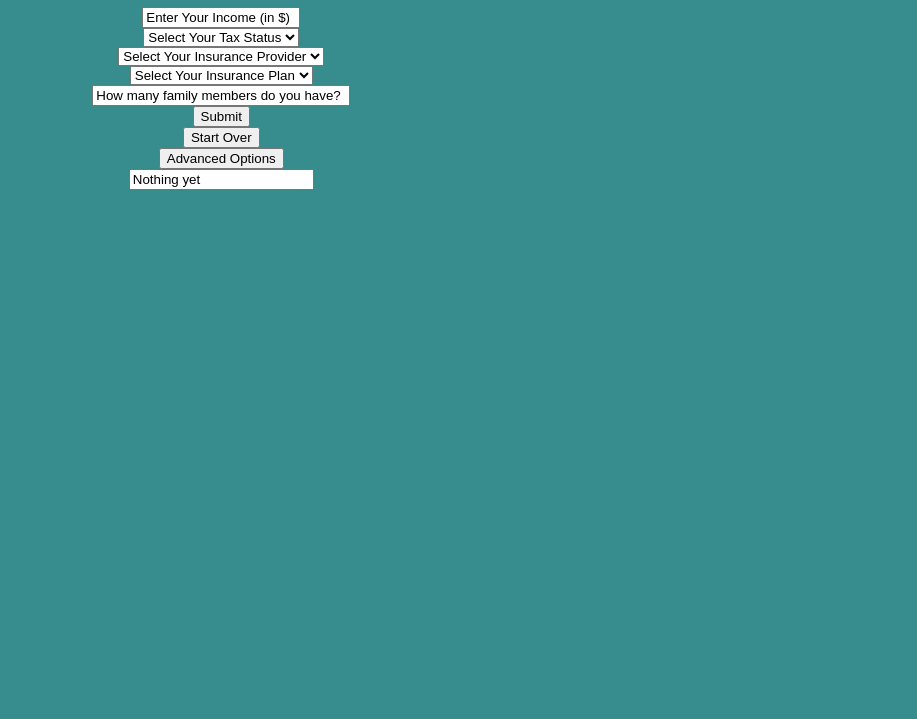
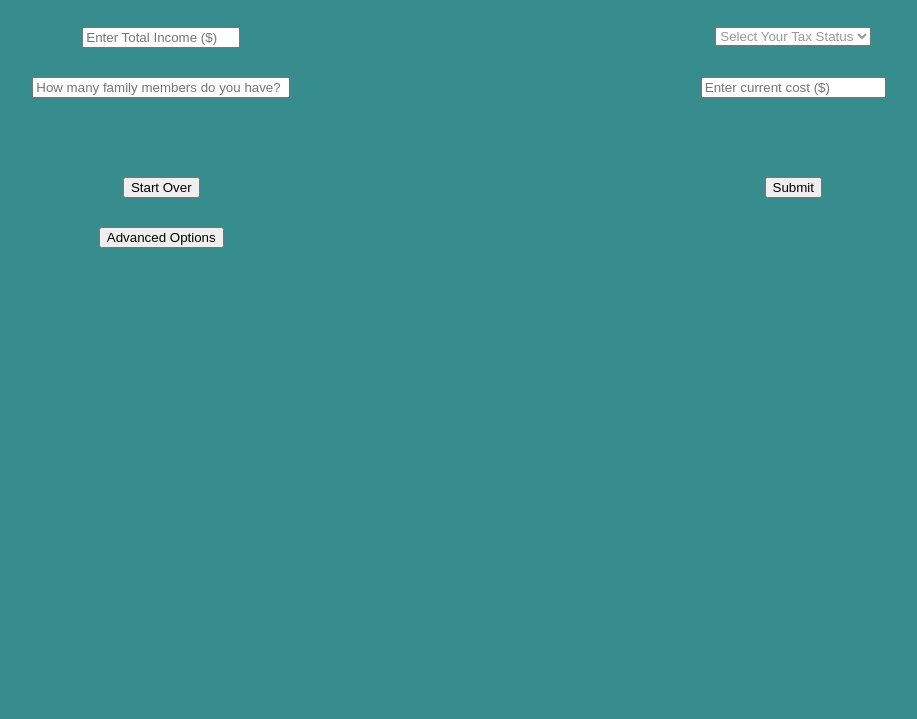
Before and after one commit to ajohn25/health-app, a plain HTML site: page index.html in a window 1280 px wide. Shown: the part 81-800 px from the top of the page, without its empty margins (181-1098 px from the left). Drawn offline with Linux system fonts and the light colour scheme.

Commit message:
Error fixing

```diff
--- a/index.html
+++ b/index.html
@@ -7,7 +7,6 @@
 
     <body>
 
-    <main-view>
 
 
         <h1>HealthCare Calculator</h1>
@@ -21,48 +20,48 @@
         <script src="main.js"></script>
 
             <div id="income_input" >
-            <input id = "text_income_input" type="textarea" style = "width:150px;"  onClick="SelectAll('text_income_input');" value="Enter Your Income (in $)">
+            <input id = "income_text" type= "number" style = "width:150px;"   placeholder="Enter Total Income ($)">
 
             </div>
 
             <div id="status_input">
-                <select id="status_select">
-                    <option value="Select Your Tax Status">Select Your Tax Status</option>
-                    <option value="Single">Red</option>
-                    <option value="Married">Blue</option>
-                    <option value="Head of Household">United</option>
-                    <option value="Other">Other</option>
+                <select required id="status_select">
+                    <option value="" disabled selected>Select Your Tax Status</option>
+                    <option value="1">Red</option>
+                    <option value="2">Blue</option>
+                    <option value="3">United</option>
+                    <option value="999">Other</option>
                 </select>
             </div>
 
-            <div id="insurance_input">
+            <div id="insurance_input" style = "display: none">
 
                 <select id="providers_select">
-                    <option value="Select Your Insurance Provider">Select Your Insurance Provider</option>
-                    <option value="Red">Red</option>
-                    <option value="Blue">Blue</option>
-                    <option value="United">United</option>
-                    <option value="Other">Other</option>
+                    <option value="" disabled selected>Select Your Insurance Provider</option>
+                    <option value="1">Red</option>
+                    <option value="2">Blue</option>
+                    <option value="3">United</option>
+                    <option value="999">Other</option>
                 </select>
 
             </div>
 
-            <div id="plan_input">
+            <div id="plan_input" style = "display: none">
 
                 <select id="plans_select">
-                    <option value="Select Your Insurance Plan">Select Your Insurance Plan</option>
-                    <option value="Red">Red</option>
-                    <option value="Blue">Blue</option>
-                    <option value="United">United</option>
-                    <option value="Other">Other</option>
+                    <option value="" disabled selected>Select Your Insurance Plan</option>
+                    <option value="1">Red</option>
+                    <option value="2">Blue</option>
+                    <option value="3">United</option>
+                    <option value="999">Other</option>
                 </select>
 
             </div>
 
             <div id="fam_input">
 
-                <input id = "text_fam_input" type="textarea" onClick="SelectAll('text_fam_input');"
-                    style ="width:250px;" value="How many family members do you have?">
+                <input id = "fam_text" type= "text"
+                    style ="width:250px;" placeholder ="How many family members do you have?">
 
             </div>
 
@@ -80,14 +79,9 @@
                 <button onclick="toggleAdvanced()"> Advanced Options </button>
             </div>
 
-            <div id = "placeholder">
-                <input id = "placeholder_input" type="textarea"  value="Nothing yet">
+            <div id = "cost_input">
+                <input id = "cost_text" type= "number"  placeholder="Enter current cost ($)">
             </div>
-
-            <div id = "advanced1">
-                <input id = "advanced1_input" type="textarea" style = "display: none;" value ="Advanced 1">
-            </div>
-
 
 
             <div id = "restart_button" style = "display: none;">
@@ -124,6 +118,5 @@
 
 
 
-    </main-view>
     </body>
 </html>
--- a/main.css
+++ b/main.css
@@ -55,13 +55,13 @@ div[id="submit"] {
 }
 
 div[id="insurance_input"] {
-    grid-area: input3;
+    grid-area: input5;
     text-align: center;
 
 }
 
 div[id="plan_input"] {
-    grid-area: input4;
+    grid-area: input6;
     text-align: center;
 
 }
@@ -78,8 +78,8 @@ div[id="advanced_button"] {
 
 }
 
-div[id="placeholder"] {
-    grid-area: input6;
+div[id="cost_input"] {
+    grid-area: input4;
     text-align: center;
 }
 
@@ -89,7 +89,7 @@ div[id="advanced1"] {
 }
 
 div[id="fam_input"] {
-    grid-area: input5;
+    grid-area: input3;
     text-align: center;
 }
 
@@ -99,15 +99,27 @@ div[id="restart_button"] {
 }
 
 div[id ="plan_spacer_left"]{
-    grid-area: input3;
+    grid-area: input5;
     display: grid;
     grid-template:
        "plan1 plan2" ;
 }
 
 div[id ="plan_spacer_right"]{
-    grid-area: input4;
+    grid-area: input6;
     display: grid;
     grid-template:
        "plan3 plan4" ;
 }
+
+
+select,
+select option {
+  color: #000000;
+}
+
+
+select:invalid,
+select option[value=""] {
+  color: #999999;
+}
--- a/main.js
+++ b/main.js
@@ -1,26 +1,25 @@
 
 function clearInputs()
 {
-    document.getElementById("text_income_input").value = "Enter Your Income (in $)"
+    document.getElementById("income_text").value = "Enter Your Income (in $)"
     document.getElementById("statii").value = "Select Your Tax Status"
     document.getElementById("provs").value = "Select Your Insurance Provider"
     document.getElementById("plans").value = "Select Your Insurance Plan"
-    document.getElementById("text_fam_input").value = "How many family members do you have?"
+    document.getElementById("fam_text").value = "How many family members do you have?"
 
 }
 
 function hideSubmit()
 {
-    document.getElementById("text_income_input").style.display = "none";
+    document.getElementById("income_input").style.display = "none";
     document.getElementById("status_select").style.display = "none";
     document.getElementById("providers_select").style.display = "none";
     document.getElementById("plans_select").style.display = "none";
-    document.getElementById("text_fam_input").style.display = "none";
-    document.getElementById("placeholder").style.display = "none";
+    document.getElementById("fam_input").style.display = "none";
+    document.getElementById("cost_input").style.display = "none";
     document.getElementById("clear").style.display = "none";
     document.getElementById("submit").style.display = "none";
     document.getElementById("advanced_button").style.display = "none";
-    document.getElementById("advanced1").style.display = "none";
     document.getElementById("results_headline").style.display = "inline-block";
     document.getElementById("restart_button").style.display = "inline-block";
     document.getElementById("results_headline").style.display = "inline-block";
@@ -33,16 +32,13 @@ function hideSubmit()
 
 function hideRestart()
 {
-    document.getElementById("text_income_input").style.display = "inline-block";
+    document.getElementById("income_input").style.display = "inline-block";
     document.getElementById("status_select").style.display = "inline-block";
-    document.getElementById("providers_select").style.display = "inline-block";
-    document.getElementById("plans_select").style.display = "inline-block";
-    document.getElementById("text_fam_input").style.display = "inline-block";
-    document.getElementById("placeholder").style.display = "inline-block";
+    document.getElementById("fam_input").style.display = "inline-block";
+    document.getElementById("cost_text").style.display = "inline-block";
     document.getElementById("clear").style.display = "inline-block";
     document.getElementById("submit").style.display = "inline-block";
     document.getElementById("advanced_button").style.display = "inline-block";
-    document.getElementById("advanced1").style.display = "inline-block";
     document.getElementById("results_headline").style.display = "none";
     document.getElementById("restart_button").style.display =  "none";
     document.getElementById("results_headline").style.display = "none";
@@ -54,9 +50,10 @@ function hideRestart()
 }
 
 function toggleAdvanced() {
-    var inCheck = document.getElementById("advanced1_input");
-    if (inCheck.style.display === "inline-block") inCheck.style.display = "none";
-    else inCheck.style.display = "inline-block";
+    var inCheck1 = document.getElementById("plan_input");
+    var inCheck2 = document.getElementById("insurance_input");
+    if (inCheck1.style.display == "inline-block") { inCheck1.style.display = "none"; inCheck2.style.display = "none"; }
+    else {inCheck1.style.display = "inline-block"; inCheck2.style.display = "inline-block";}
 }
 
 function SelectAll(id)
```
